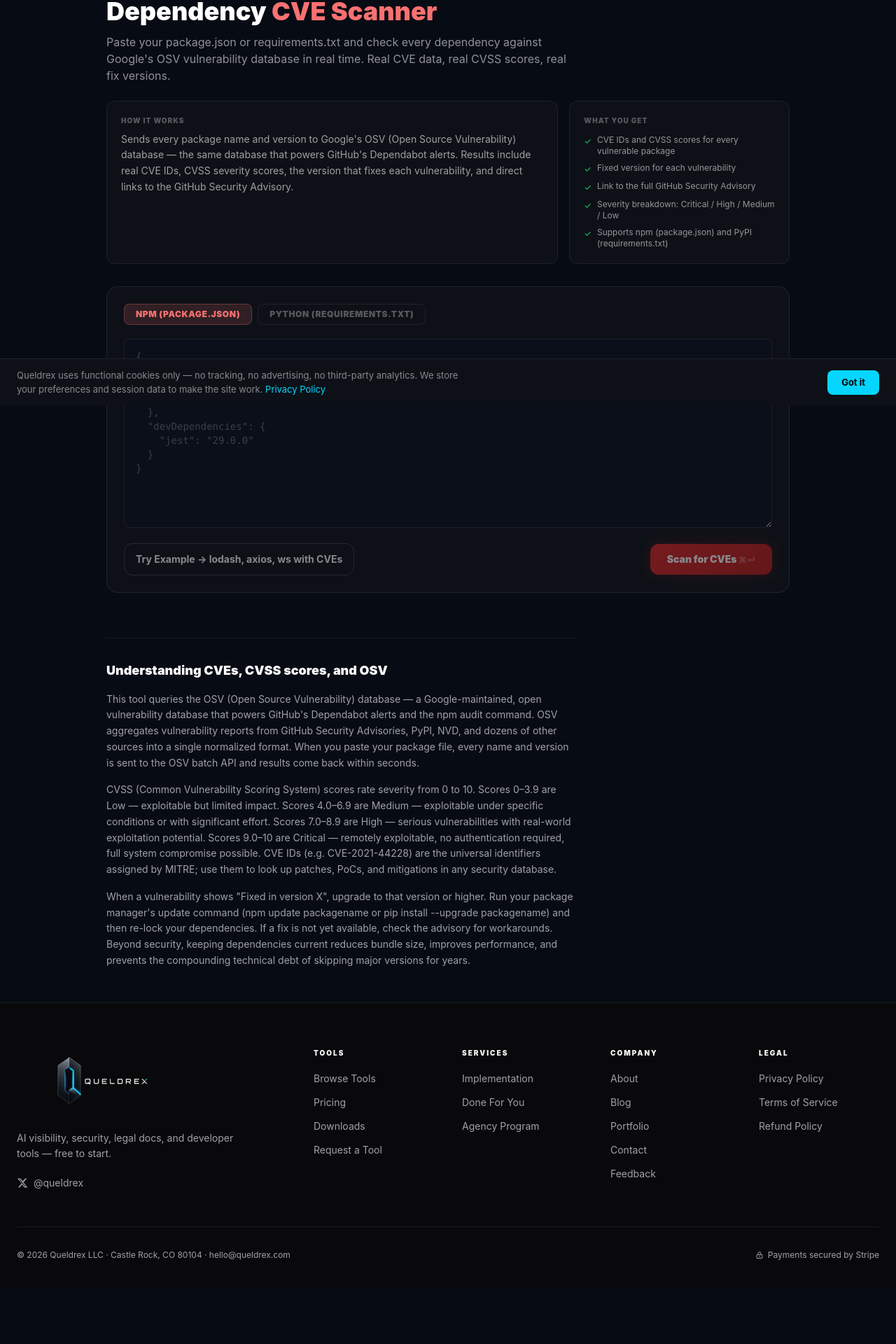
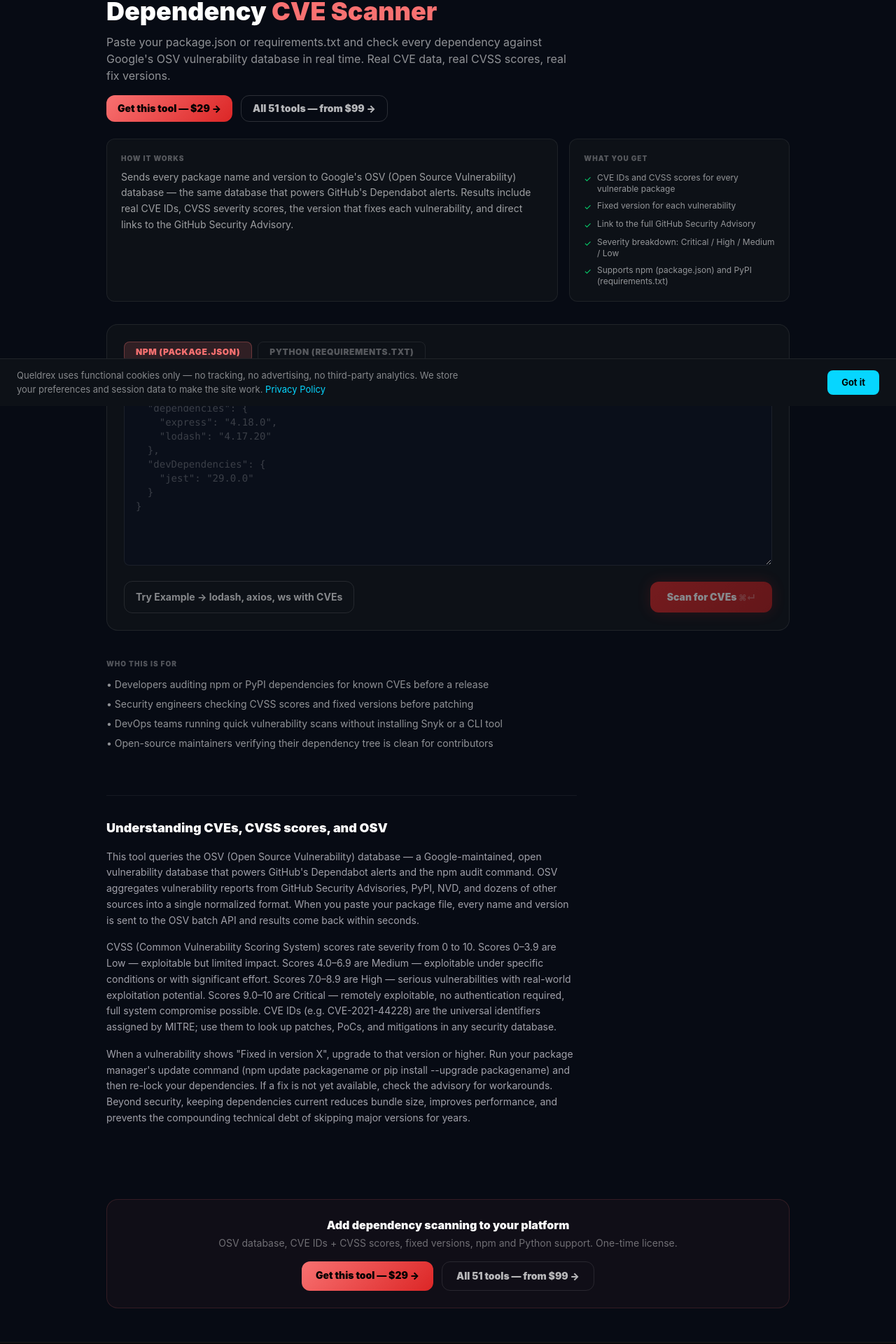
Before and after one commit to Queldrex/tools-platform, a Next.js app: page /tools/dep-scanner in a window 1280 px wide. Shown: the part 220-2140 px from the top of the page at 70% size. Before the commit the page ends 2061 px from the top, so only its background shows below. Built offline with nearby package versions, Linux system fonts and the light colour scheme.

Commit message:
feat: dep-scanner — pricing CTAs, Who This Is For, fix badge price

```diff
--- a/app/tools/dep-scanner/Client.tsx
+++ b/app/tools/dep-scanner/Client.tsx
@@ -65,10 +65,14 @@ export default function DepScannerPage() {
         </Link>
         <div className="flex flex-wrap items-center gap-3 mb-5">
           <span className="text-[11px] font-bold uppercase tracking-widest px-3 py-1 rounded-full border" style={{ color: '#f87171', borderColor: 'rgba(248,113,113,0.3)', background: 'rgba(248,113,113,0.08)' }}>Live</span>
-          <span className="text-sm font-bold text-white/30">2 free scans/day · Unlimited with $79/month Pro</span>
+          <span className="text-sm font-bold text-white/30">2 free scans/day · Unlimited with Pro</span>
         </div>
         <h1 className="text-4xl font-black text-white mb-3">Dependency <span style={{ color: '#f87171' }}>CVE Scanner</span></h1>
-        <p className="text-white/55 text-base mb-6 max-w-2xl">Paste your package.json or requirements.txt and check every dependency against Google's OSV vulnerability database in real time. Real CVE data, real CVSS scores, real fix versions.</p>
+        <p className="text-white/55 text-base mb-4 max-w-2xl">Paste your package.json or requirements.txt and check every dependency against Google's OSV vulnerability database in real time. Real CVE data, real CVSS scores, real fix versions.</p>
+        <div className="flex gap-3 flex-wrap mb-6">
+          <Link href="/pricing" className="inline-flex items-center gap-1 text-sm font-black px-4 py-2 rounded-xl text-black" style={{ background: 'linear-gradient(135deg,#f87171,#dc2626)' }}>Get this tool — $29 →</Link>
+          <Link href="/pricing" className="inline-flex items-center gap-1 text-sm font-black px-4 py-2 rounded-xl border text-white/70" style={{ borderColor: 'rgba(255,255,255,0.15)' }}>All 51 tools — from $99 →</Link>
+        </div>
 
         <div className="grid grid-cols-1 md:grid-cols-3 gap-4 mb-8">
           <div className="md:col-span-2 rounded-xl border p-5" style={{ background: '#0d1117', borderColor: 'rgba(255,255,255,0.07)' }}>
@@ -165,6 +169,15 @@ export default function DepScannerPage() {
             )}
           </div>
         )}
+        <div className="mt-10 mb-8">
+          <p className="text-[10px] font-black uppercase tracking-widest mb-3" style={{ color: 'rgba(255,255,255,0.3)' }}>Who This Is For</p>
+          <ul className="space-y-2 text-sm text-white/55">
+            <li>• Developers auditing npm or PyPI dependencies for known CVEs before a release</li>
+            <li>• Security engineers checking CVSS scores and fixed versions before patching</li>
+            <li>• DevOps teams running quick vulnerability scans without installing Snyk or a CLI tool</li>
+            <li>• Open-source maintainers verifying their dependency tree is clean for contributors</li>
+          </ul>
+        </div>
         <section className="mt-16 pt-8 border-t max-w-2xl" style={{ borderColor: 'rgba(255,255,255,0.06)' }}>
           <h2 className="text-lg font-black text-white mb-4">Understanding CVEs, CVSS scores, and OSV</h2>
           <p className="text-sm leading-relaxed mb-4" style={{ color: '#A1A1AA' }}>This tool queries the OSV (Open Source Vulnerability) database — a Google-maintained, open vulnerability database that powers GitHub&apos;s Dependabot alerts and the npm audit command. OSV aggregates vulnerability reports from GitHub Security Advisories, PyPI, NVD, and dozens of other sources into a single normalized format. When you paste your package file, every name and version is sent to the OSV batch API and results come back within seconds.</p>
@@ -172,6 +185,16 @@ export default function DepScannerPage() {
           <p className="text-sm leading-relaxed" style={{ color: '#A1A1AA' }}>When a vulnerability shows &quot;Fixed in version X&quot;, upgrade to that version or higher. Run your package manager&apos;s update command (npm update packagename or pip install --upgrade packagename) and then re-lock your dependencies. If a fix is not yet available, check the advisory for workarounds. Beyond security, keeping dependencies current reduces bundle size, improves performance, and prevents the compounding technical debt of skipping major versions for years.</p>
         </section>
       </main>
+      <div className="max-w-5xl mx-auto px-6 pb-12">
+        <div className="mt-14 rounded-2xl border p-6 text-center" style={{ background: 'rgba(248,113,113,0.04)', borderColor: 'rgba(248,113,113,0.15)' }}>
+          <p className="text-white font-black mb-1">Add dependency scanning to your platform</p>
+          <p className="text-white/40 text-sm mb-4">OSV database, CVE IDs + CVSS scores, fixed versions, npm and Python support. One-time license.</p>
+          <div className="flex gap-3 justify-center flex-wrap">
+            <Link href="/pricing" className="px-5 py-2.5 rounded-xl text-sm font-black text-black" style={{ background: 'linear-gradient(135deg,#f87171,#dc2626)' }}>Get this tool — $29 →</Link>
+            <Link href="/pricing" className="px-5 py-2.5 rounded-xl text-sm font-black border text-white/70" style={{ borderColor: 'rgba(255,255,255,0.1)' }}>All 51 tools — from $99 →</Link>
+          </div>
+        </div>
+      </div>
       <Footer />
     </div>
   )
```
